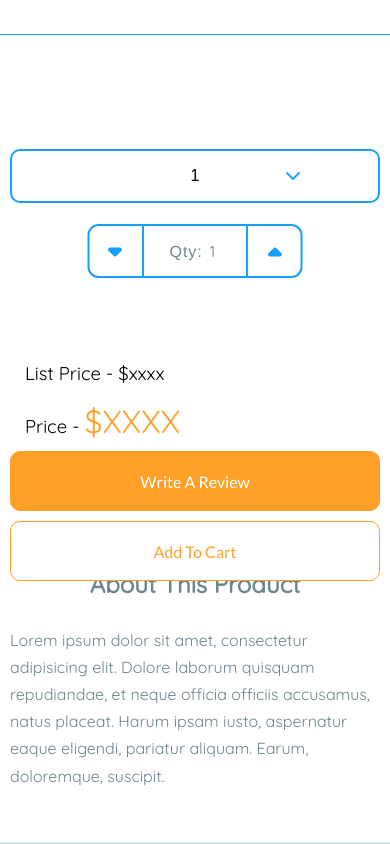
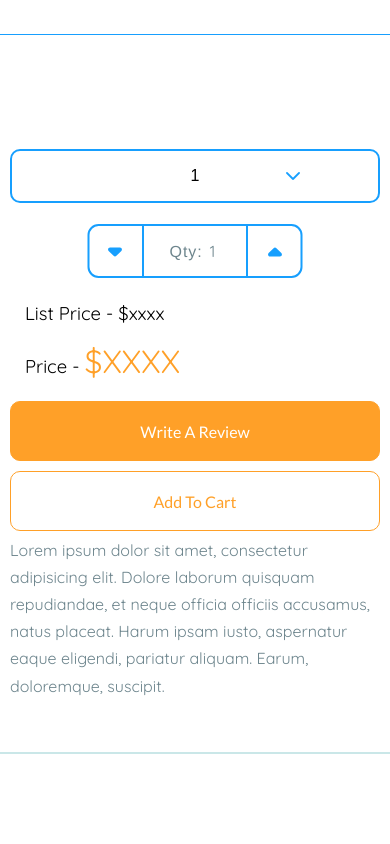
Before and after one commit to ajetrocky/project1, a plain HTML site: page products.html in a window 390 px wide. Shown: the part 1576-2420 px from the top of the page. After the commit the page ends 2330 px from the top, so only its background shows below. Drawn offline with nearby package versions, Linux system fonts and the light colour scheme.

Commit message:
done
view product page

```diff
--- a/assets/css/mobile.css
+++ b/assets/css/mobile.css
@@ -363,10 +363,11 @@ margin: 0 auto;
 
 }
 
+
 .aboutThis {
     display: grid;
     grid-template-columns: auto;
-    margin-top: 500px;
+    margin-top: 410px;
 }
 
 
@@ -701,7 +702,7 @@ label.star:before {
 
 .listPrice {
     position: absolute;
-    top: 1890px;
+    top: 1830px;
 
 
 }
@@ -715,7 +716,7 @@ label.star:before {
 
 .price {
     position: absolute;
-    top: 1970px;
+    top: 1910px;
 
 }
 
@@ -727,7 +728,7 @@ label.star:before {
 
 .addToCart {
     position: absolute;
-    top: 2020px;
+    top: 1970px;
 
 }
 
```
